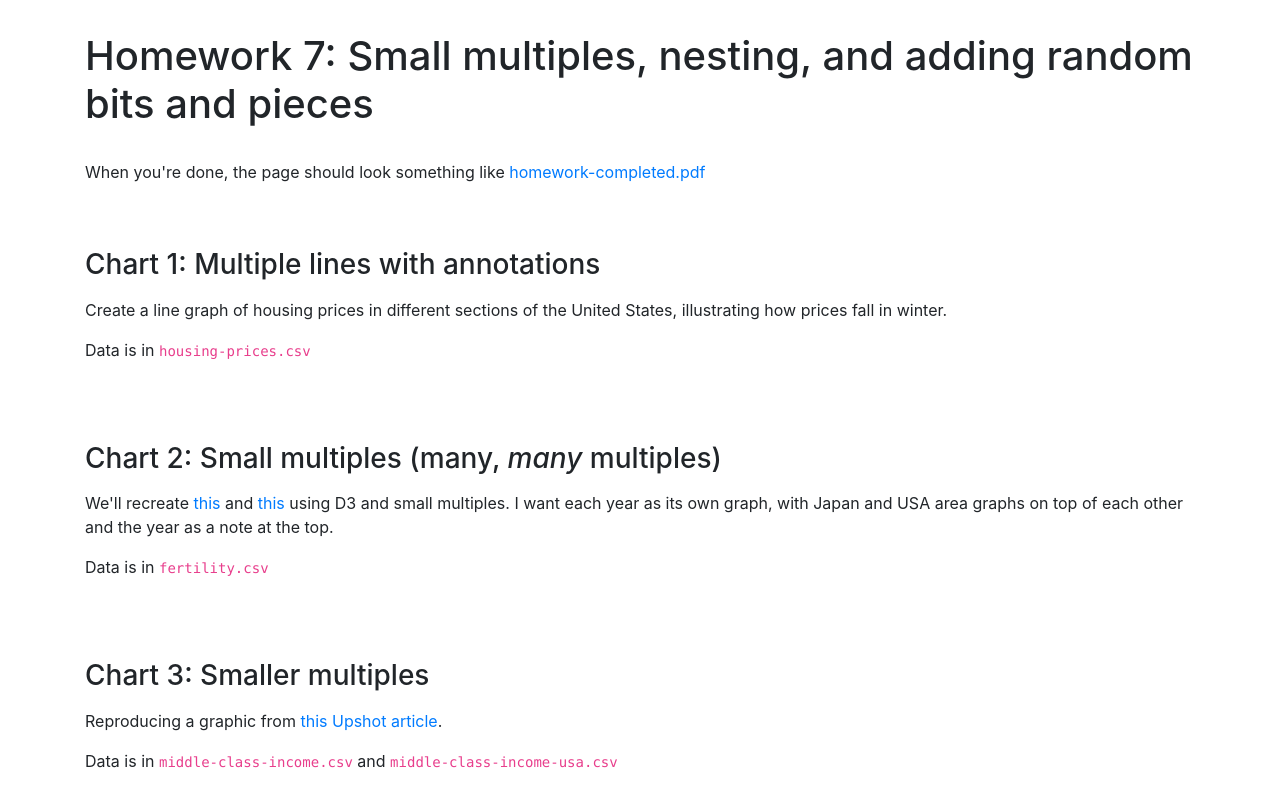
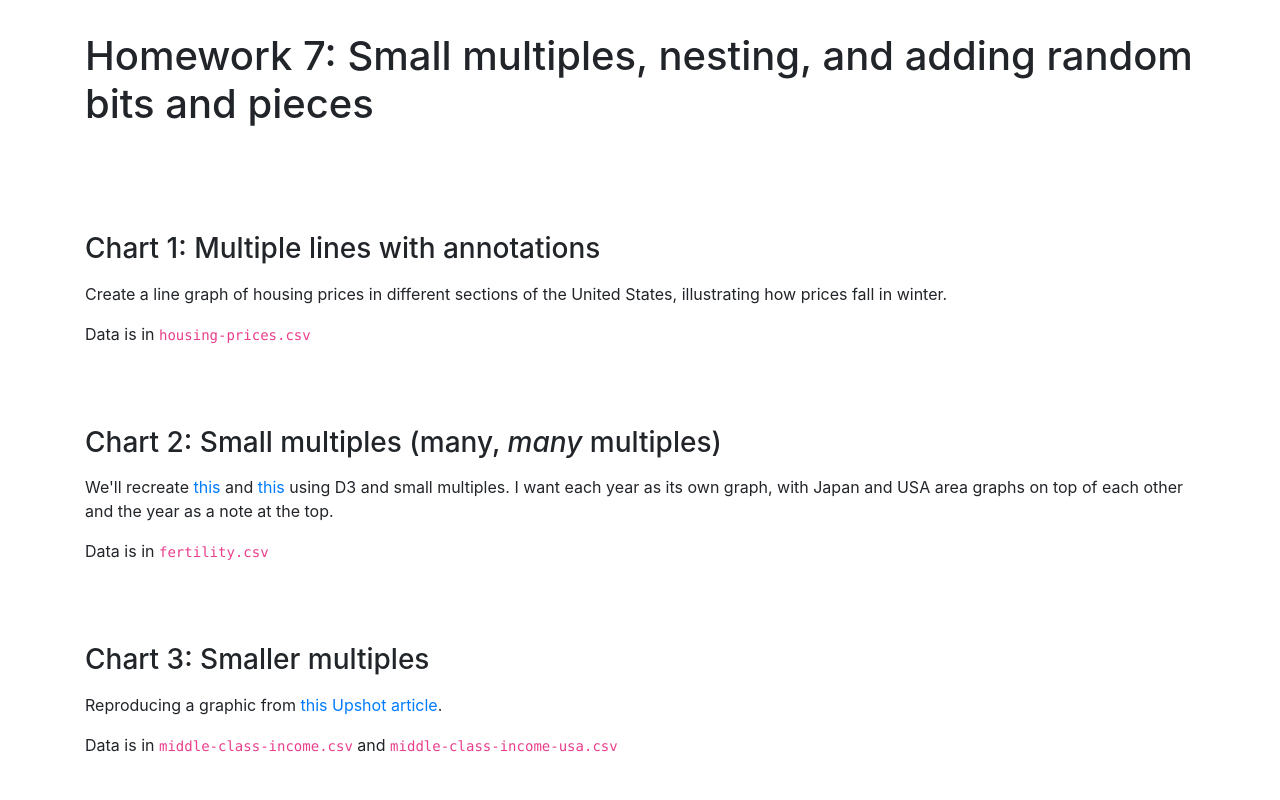
Before and after one commit to Yuanqi-Hong/d3-homework-7, a website: page src/index.html in a window 1280 px wide. Shown: the top 800 px of the page. Drawn offline with nearby package versions, Linux system fonts and the light colour scheme.

Commit message:
minor updates

```diff
--- a/src/index.html
+++ b/src/index.html
@@ -51,7 +51,7 @@
         These are <strong>not</strong> in order of difficulty, although the last one is very difficult. If you get stuck on one, feel free to move on.
       </div> -->
 
-      <p>When you're done, the page should look something like <a href="homework-completed.pdf">homework-completed.pdf</a></p>
+      <br>
     </div>
   </div>
 
```
Also changed, not shown: docs/index.html (+1 -1 lines), 3 other files.
